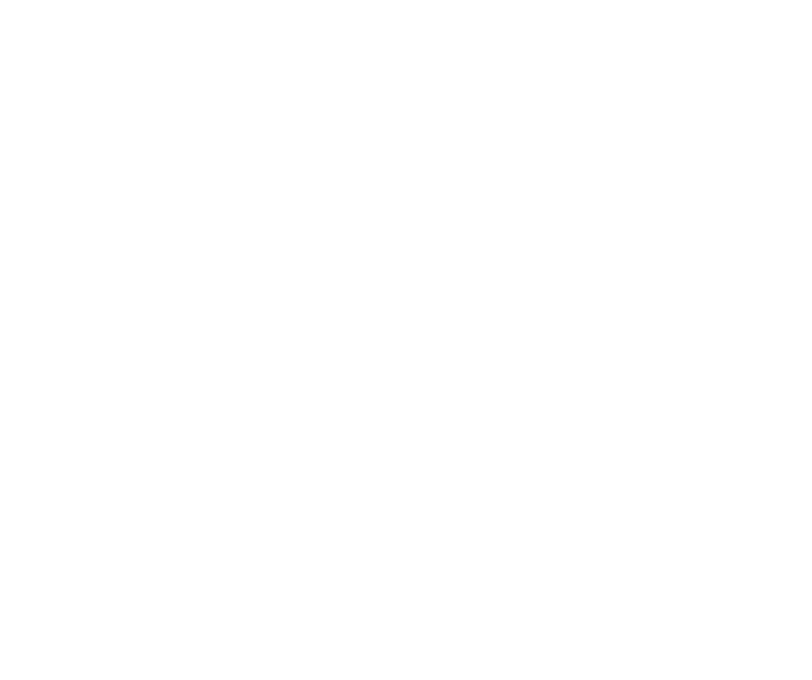
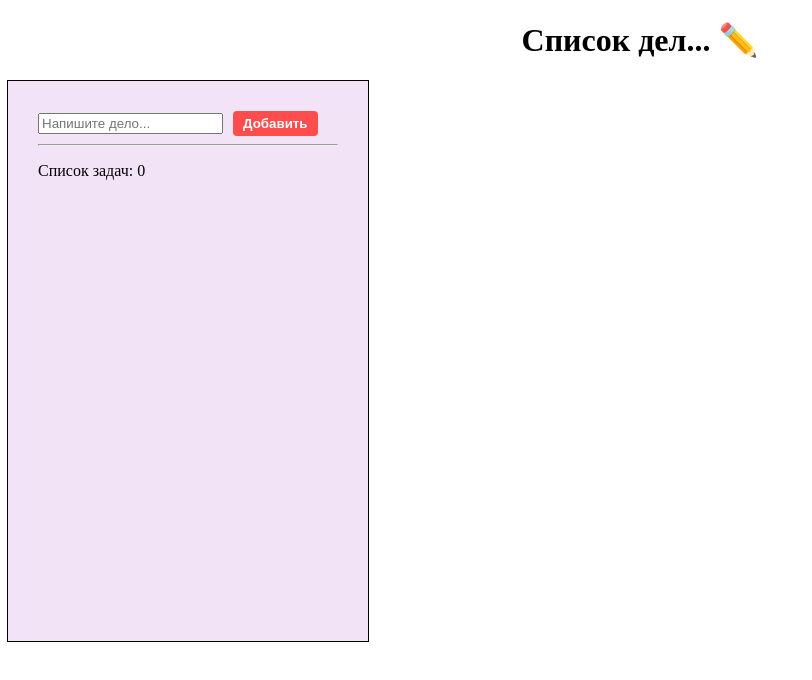
Before and after one commit to eishinkina/todo1-vue, a Vue app: page / in a window 1280 px wide. Shown: the top 680 px of the page, without its empty margins (0-812 px from the left). Built offline with nearby package versions, Linux system fonts and the light colour scheme.

Commit message:
Refactor App.vue component

```diff
--- a/src/App.vue
+++ b/src/App.vue
@@ -1,15 +1,115 @@
 <template>
   <div>
+    <h1>{{ title }} ✏️</h1>
+    <div class="todo">
+      <input type="text" v-model="todo" placeholder="Напишите дело..." />
+      <button class="add-button" @click="addTodo">Добавить</button>
 
+      <div v-for="(todo, i) in todos" :key="i">
+        <p>
+          <span class="todo__id">{{ i + 1 }}.</span>
+          <span
+            class="todo__text"
+            :class="{ todo__text_isshow: todo.isDone }"
+            >{{ todo.text }}</span
+          >
+          <input type="checkbox" v-model="todo.isDone" class="todo__check" />
+          <button class="todo__btn" @click="removeTodo(i)">удалить</button>
+        </p>
+      </div>
+      <hr />
+      <p>Список задач: {{ todos.length }}</p>
+    </div>
   </div>
 </template>
 
 <script>
-  export default {
-
-  }
+export default {
+  data() {
+    return {
+      title: "Список дел...",
+      todo: "",
+      todos: [],
+      isDone: false,
+    };
+  },
+  methods: {
+    addTodo() {
+      this.todos.push({ text: this.todo, isDone: false });
+      this.todo = "";
+    },
+    removeTodo(i) {
+      console.log(i);
+      this.todos.splice(i, 1);
+    },
+  },
+};
 </script>
 
-<style lang="scss" scoped>
+<style lang="scss">
+h1 {
+  text-align: center;
+}
 
+.todo {
+  width: 300px;
+  background-color: rgb(243, 227, 247);
+  padding: 30px;
+  outline: 1px solid #000;
+  min-height: 500px;
+
+  &__id {
+    color: red;
+    font-weight: bold;
+  }
+
+  &__text {
+    font-size: 15px;
+    color: rgb(81, 82, 82);
+    text-transform: capitalize;
+    position: relative;
+
+    &_isshow::after {
+      content: "";
+      position: absolute;
+      left: 0;
+      right: 0;
+      top: 50%;
+      border-top: 1px solid rgb(240, 4, 55);
+    }
+  }
+
+  &__check {
+    margin-left: 30px;
+    display: inline-block;
+  }
+  &__btn {
+    padding: 5px 10px;
+    background-color: #ff4d4d;
+    border: none;
+    border-radius: 4px;
+    color: white;
+    font-weight: bold;
+    cursor: pointer;
+    transition: background-color 0.3s;
+    &:hover {
+      background-color: #ff1a1a;
+    }
+  }
+}
+.add-button {
+  padding: 5px 10px;
+  background-color: #ff4d4d;
+  border: none;
+  border-radius: 4px;
+  color: white;
+  font-weight: bold;
+  cursor: pointer;
+  transition: background-color 0.3s;
+  margin-left: 10px;
+}
+
+.add-button:hover {
+  background-color: #cc0000;
+}
 </style>
```
